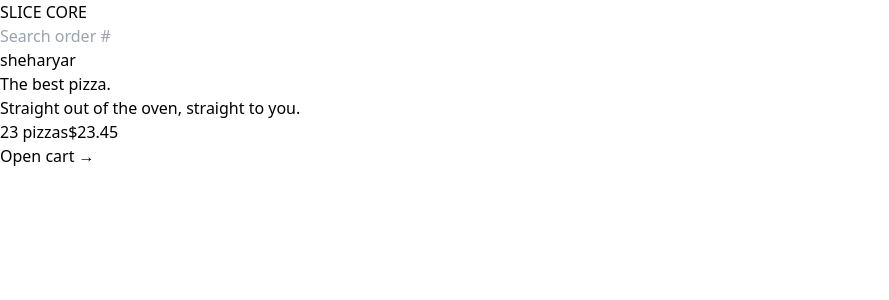
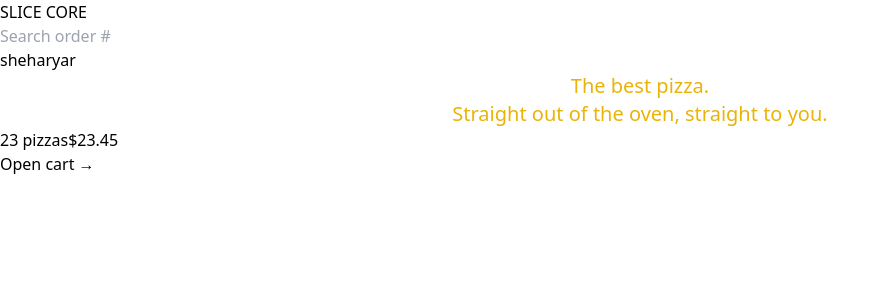
Before and after one commit to sheharyarr-ahmed/Slice-Core, a React (Vite) app: page / in a window 1280 px wide. Shown: the top 300 px of the page, without its empty margins (0-889 px from the left). Built offline with nearby package versions, Linux system fonts and the light colour scheme.

Commit message:
chore: add Prettier with Tailwind plugin and style Home heading

```diff
--- a/package.json
+++ b/package.json
@@ -25,6 +25,8 @@
     "eslint-plugin-react-hooks": "^4.6.0",
     "eslint-plugin-react-refresh": "^0.4.3",
     "postcss": "^8.5.6",
+    "prettier": "^3.8.1",
+    "prettier-plugin-tailwindcss": "^0.7.2",
     "tailwindcss": "^3.4.19",
     "vite": "^4.4.5",
     "vite-plugin-eslint": "^1.8.1"
--- a/src/ui/Home.jsx
+++ b/src/ui/Home.jsx
@@ -1,7 +1,7 @@
 function Home() {
   return (
     <div>
-      <h1>
+      <h1 className="text-xl text-yellow-500 font semi-bold text-center">
         The best pizza.
         <br />
         Straight out of the oven, straight to you.
```
Also changed, not shown: prettier.config.js (added, +7 -0 lines), 1 other file (tests, documents, lock files or other folders).
